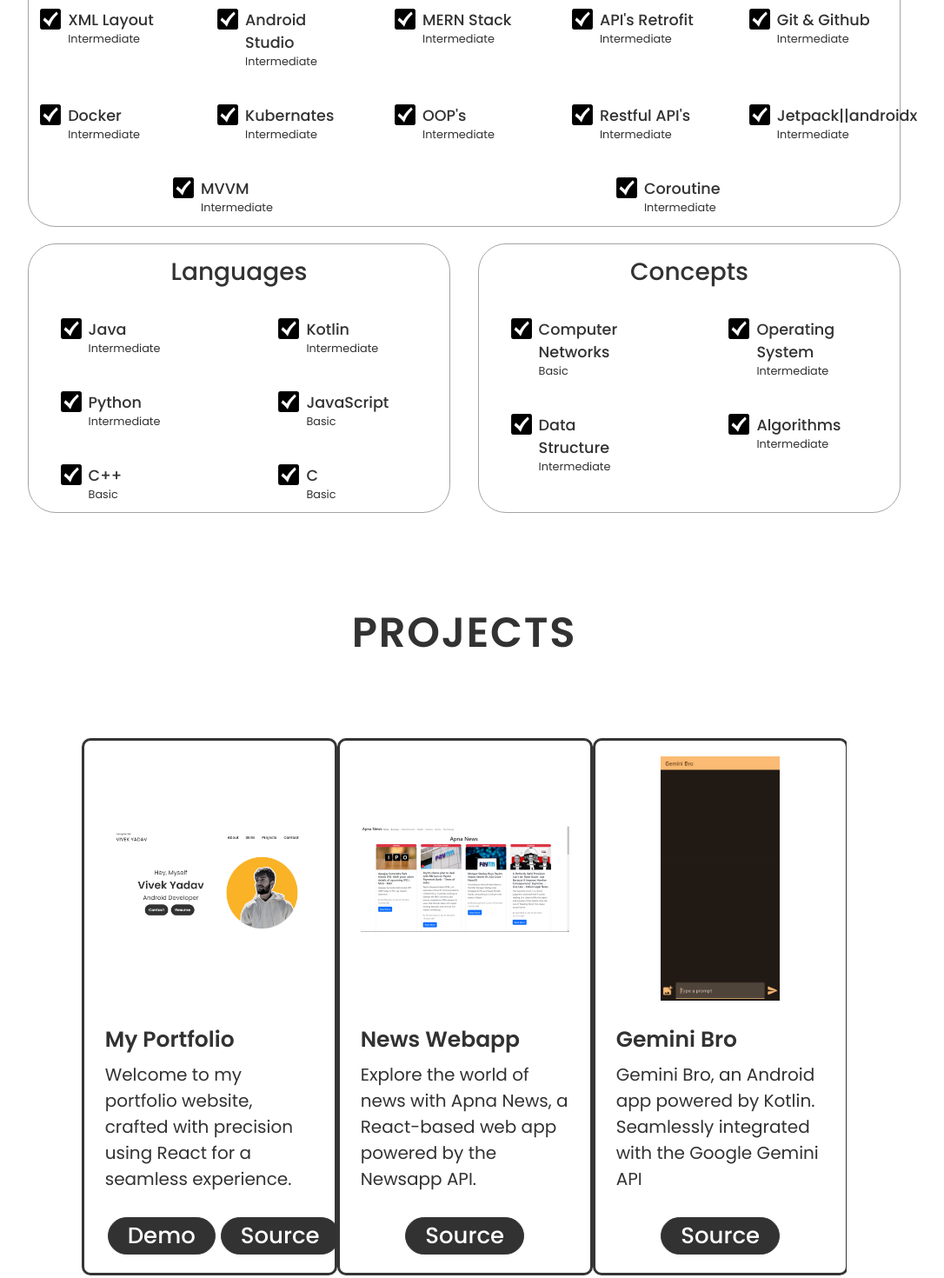
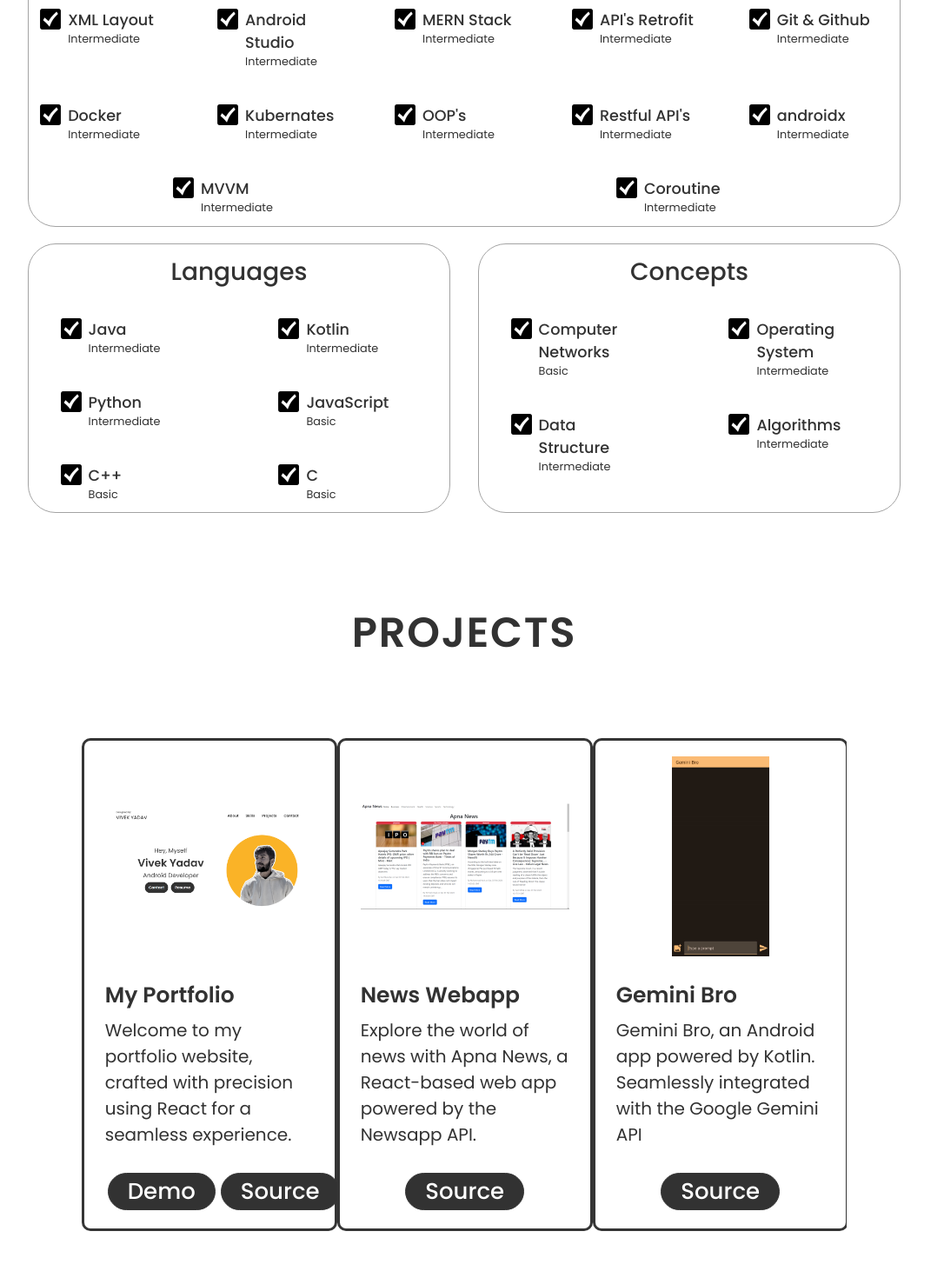
Before and after one commit to FLYERVIVEK/My-Portfolio, a React (Vite) app: page / in a window 1280 px wide. Shown: the part 1620-3090 px from the top of the page at 87% size, without its empty margins (106-1192 px from the left). Built offline with nearby package versions, Linux system fonts and the light colour scheme.

Commit message:
Fixed project container exceding limit

```diff
--- a/src/components/Projects/ProjectCard.module.css
+++ b/src/components/Projects/ProjectCard.module.css
@@ -6,7 +6,7 @@
   flex-direction: column;
   border-radius: 10px;
   padding: 18px 24px;
-  max-width: 345px;
+  max-width: 340px;
 
   /* box-shadow: inset 0 0 25px rgba(53, 53, 53, 0.7); */
 }
@@ -14,7 +14,7 @@
 .image {
   margin-bottom: 26px;
   object-fit: contain;
-  height: 281px;
+  height: 230px;
 }
 
 .title {
--- a/src/components/Skills/Skills.jsx
+++ b/src/components/Skills/Skills.jsx
@@ -146,7 +146,7 @@ export const Skills = () => {
                   />
                   </div>
                 <div>
-                  <h3>Jetpack||androidx</h3>
+                  <h3>androidx</h3>
                   <p>Intermediate</p>
                 </div>
               </article>
```
